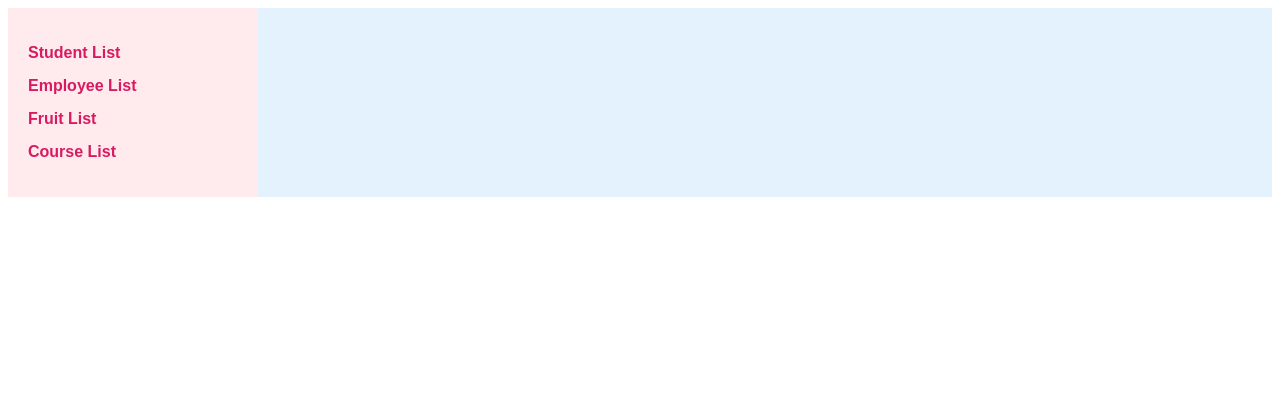
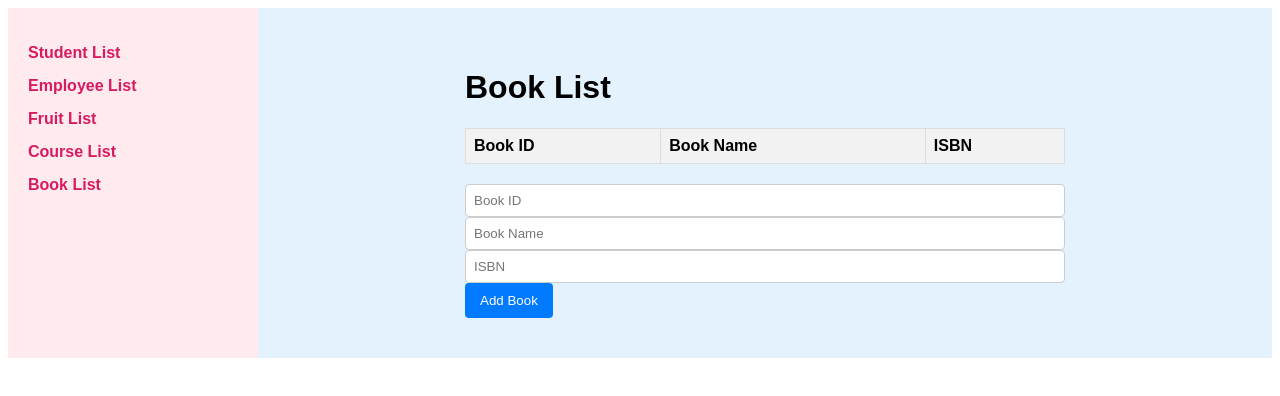
Before and after one commit to cesszha/Activity15-Angular-with-Typescript-and-Data-Structures, an Angular app: page /book-list in a window 1280 px wide. Before the commit this address led to /. Shown: the top 396 px of the page. Built offline with nearby package versions, Linux system fonts and the light colour scheme.

Commit message:
Book-List

```diff
--- a/src/app/app.component.html
+++ b/src/app/app.component.html
@@ -12,6 +12,7 @@
                 <li><a href="/employee-list">Employee List</a></li>
                 <li><a href="/fruit-list">Fruit List</a></li>
                 <li><a href="/course-list">Course List</a></li>
+                <li><a href="/book-list">Book List</a></li>
             </ul>
         </nav>
 
--- a/src/app/app.routes.ts
+++ b/src/app/app.routes.ts
@@ -4,7 +4,7 @@ import { StudentListComponent } from './student-list/student-list.component';
 import { EmployeeListComponent } from './employee-list/employee-list.component';
 import { FruitListComponent } from './fruit-list/fruit-list.component';
 import { CourseListComponent } from './course-list/course-list.component';
-
+import { BookListComponent } from './book-list/book-list.component';
 
 
 
@@ -29,7 +29,11 @@ export const routes: Routes = [
     component: CourseListComponent,
     path: 'course-list',
 },
-
+{
+    title: 'Book List',
+    component: BookListComponent,
+    path: 'book-list',
+},
 
 
 
--- /dev/null
+++ b/src/app/book-list/book-list.component.html
@@ -0,0 +1,120 @@
+<main>
+	<div class="container">
+		<div class="row">
+			<div class="col-12">
+				<h1 class="text-center">Book List</h1>
+				<table class="table table-striped">
+					<thead>
+						<tr>
+							<th>Book ID</th>
+							<th>Book Name</th>
+							<th>ISBN</th>
+						</tr>
+					</thead>
+					<tbody>
+						<tr *ngFor="let book of books">
+							<td>{{ book.id }}</td>
+							<td>{{ book.name }}</td>
+							<td>{{ book.isbn }}</td>
+						</tr>
+					</tbody>
+				</table>
+			</div>
+		</div>
+		<div>
+			<label for=""></label>
+			<input
+				type="text"
+				class="form-control"
+				placeholder="Book ID"
+				[(ngModel)]="id" />
+		</div>
+		<div>
+			<label for=""></label>
+			<input
+				type="text"
+				class="form-control"
+				placeholder="Book Name"
+				[(ngModel)]="name" />
+		</div>
+		<div>
+			<label for=""></label>
+			<input
+				type="text"
+				class="form-control"
+				placeholder="ISBN"
+				[(ngModel)]="isbn" />
+		</div>
+		<div>
+			<button
+				class="btn btn-primary"
+				(click)="addBook()">
+				Add Book
+			</button>
+		</div>
+	</div>
+</main>
+
+<style>
+    main {
+        max-width: 600px;
+        margin: auto;
+        padding: 20px;
+    }
+
+    h2 {
+        text-align: center;
+    }
+
+    table {
+        width: 100%;
+        border-collapse: collapse;
+        margin-bottom: 20px;
+    }
+
+    th, td {
+        border: 1px solid #ddd;
+        padding: 8px;
+        text-align: left;
+    }
+
+    th {
+        background-color: #f2f2f2;
+    }
+
+    .add-fruit {
+        margin-top: 20px;
+    }
+
+    .form-group {
+        display: flex;
+        flex-direction: column;
+        margin-bottom: 15px;
+    }
+
+    label {
+        margin-bottom: 5px;
+    }
+
+    input[type="text"],
+    input[type="number"] {
+        padding: 8px;
+        border: 1px solid #ccc;
+        border-radius: 4px;
+        width: 100%;
+        box-sizing: border-box; /* Ensures padding is included in width */
+    }
+
+    .btn {
+        background-color: #007bff; /* Bootstrap primary color */
+        color: white;
+        border: none;
+        padding: 10px 15px;
+        border-radius: 4px;
+        cursor: pointer;
+    }
+
+    .btn:hover {
+        background-color: #0056b3; /* Darker shade on hover */
+    }
+</style>
--- /dev/null
+++ b/src/app/book-list/book-list.component.ts
@@ -0,0 +1,30 @@
+import { Component } from '@angular/core';
+import { FormsModule } from '@angular/forms';
+import { NgForOf } from '@angular/common';
+import BookList from '../list/BookList';
+@Component({
+  selector: 'app-book-list',
+  standalone: true,
+  imports: [FormsModule, NgForOf],
+  templateUrl: './book-list.component.html',
+  styleUrl: './book-list.component.css'
+})
+export class BookListComponent {
+  books: BookList[] = [];
+
+	id: string = '';
+	name: string = '';
+	isbn: string = '';
+
+	addBook(): void {
+		this.books.push({
+			id: this.id,
+			name: this.name,
+			isbn: this.isbn,
+		});
+
+		this.id = '';
+		this.name = '';
+		this.isbn = '';
+	}
+}
--- /dev/null
+++ b/src/app/list/BookList.ts
@@ -0,0 +1,5 @@
+export default interface BookList {
+	id: string;
+	name: string;
+	isbn: string;
+}
```
Also changed, not shown: src/app/book-list/book-list.component.css (added), 1 other file (tests, documents, lock files or other folders).
